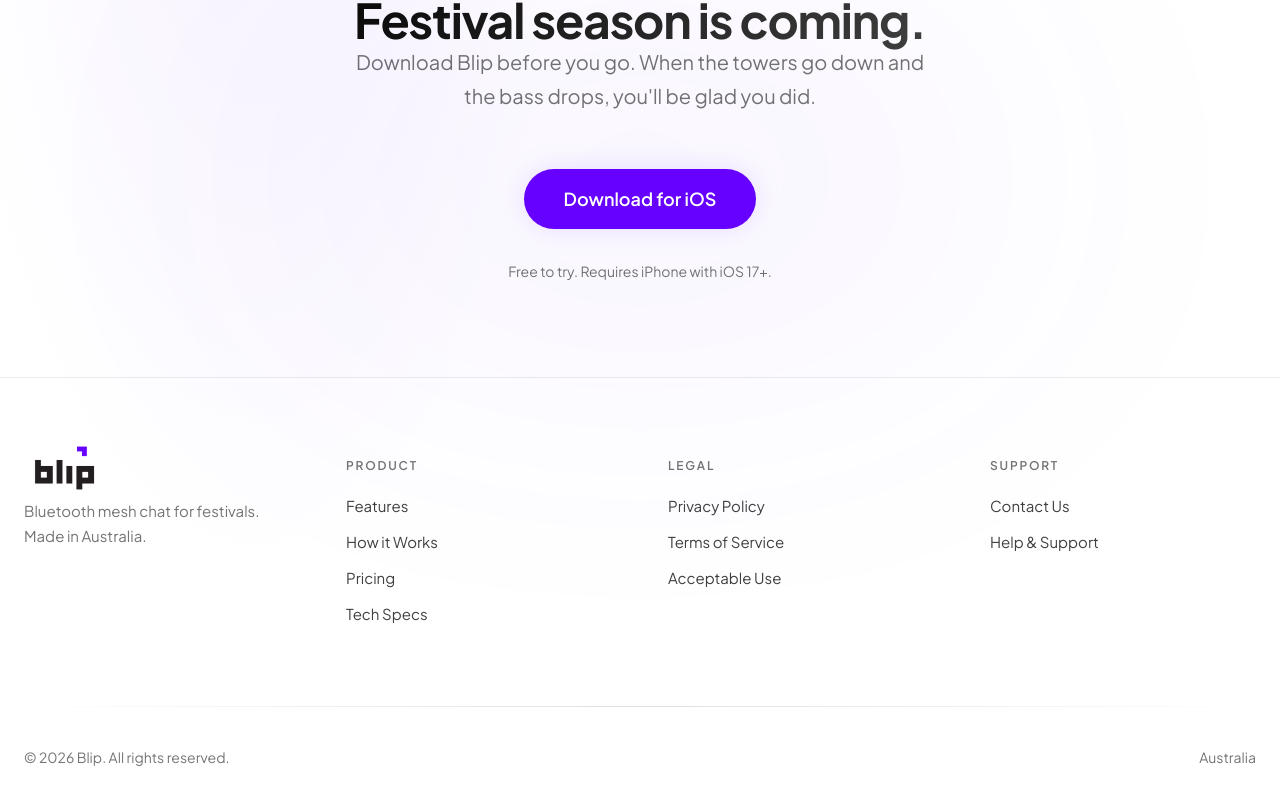
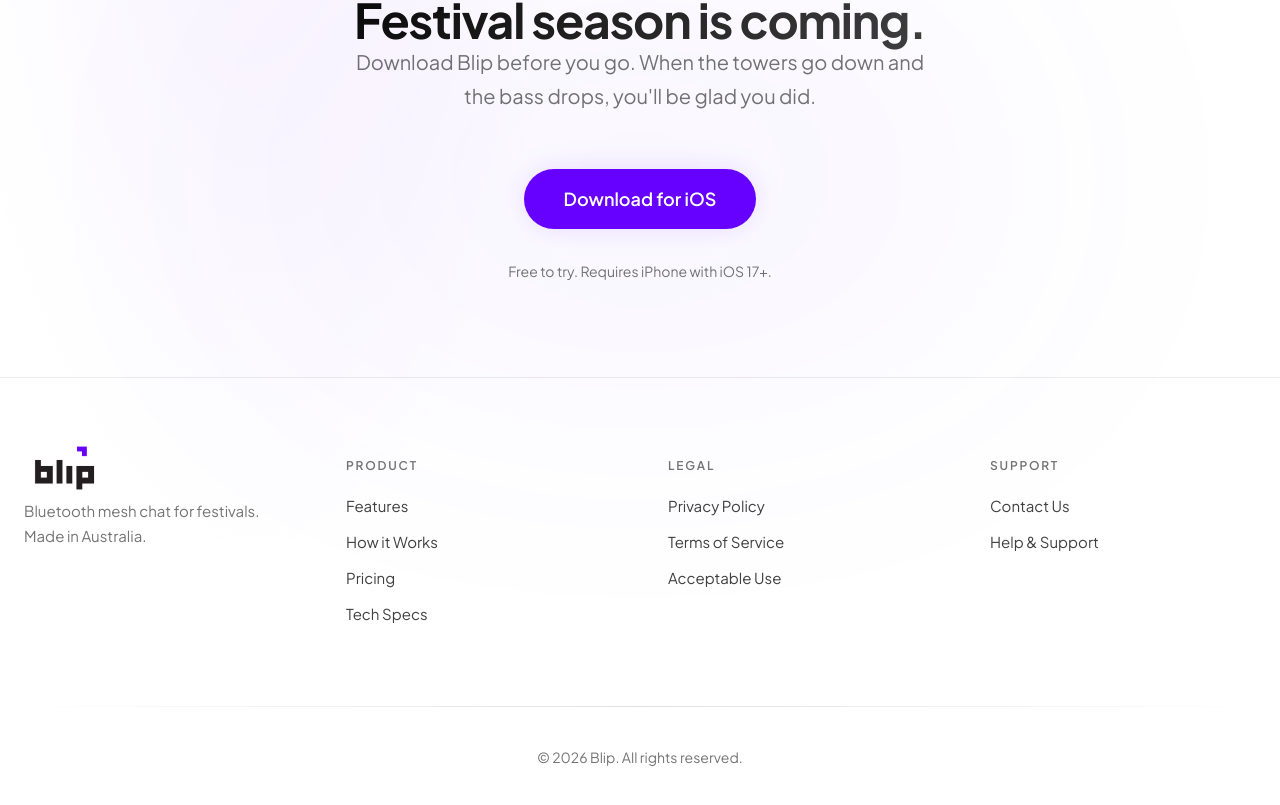
Before and after one commit to txc0ld/heyblip.au, a Next.js app: page / in a window 1280 px wide. Shown: the part 4561-5366 px from the top of the page. Built offline with nearby package versions, Linux system fonts and the light colour scheme.

Commit message:
fix(footer): remove Australia, center copyright

```diff
--- a/src/components/Footer.tsx
+++ b/src/components/Footer.tsx
@@ -61,12 +61,9 @@
 
         <div className="section-divider mb-8 md:mb-10" />
 
-        <div className="flex flex-col sm:flex-row items-center justify-between gap-3">
+        <div className="text-center">
           <p className="text-xs md:text-sm text-[var(--muted)]">
             &copy; {new Date().getFullYear()} Blip. All rights reserved.
-          </p>
-          <p className="text-xs md:text-sm text-[var(--muted)]">
-            Australia
           </p>
         </div>
       </div>
```
